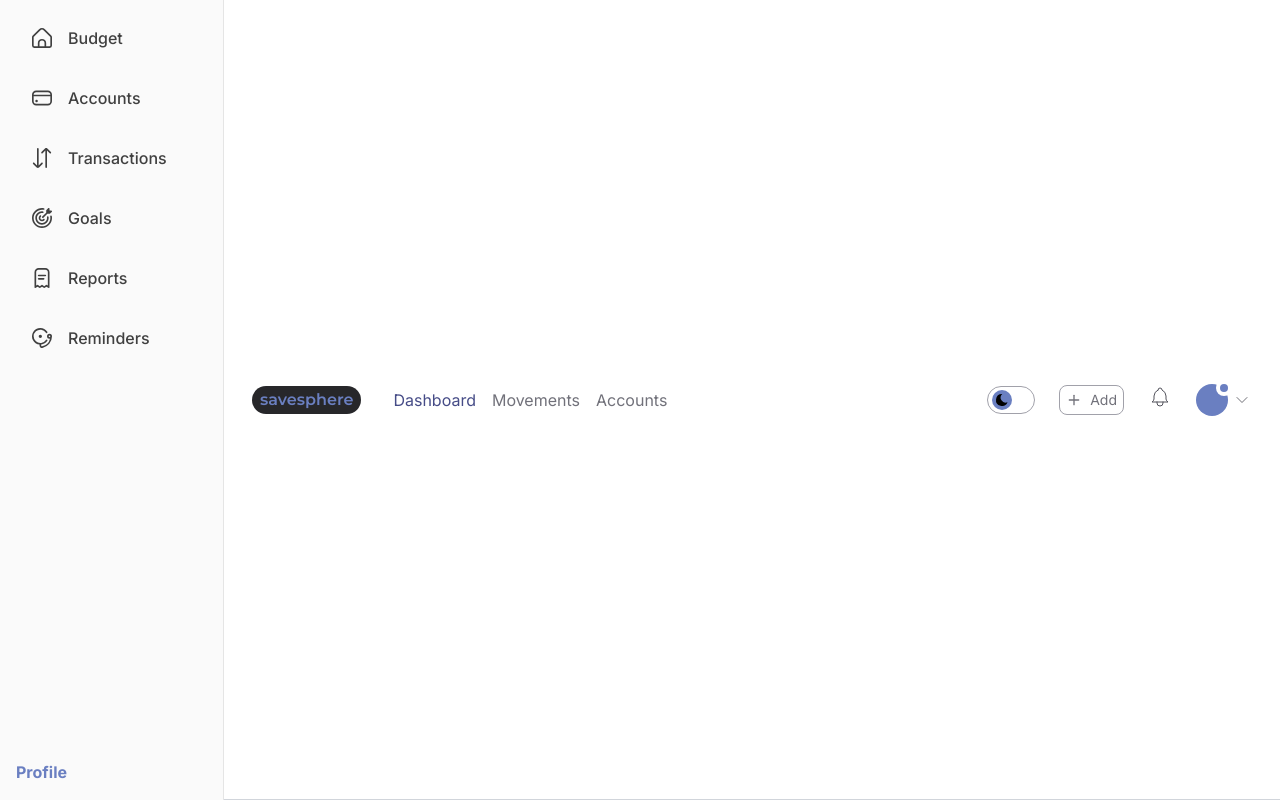
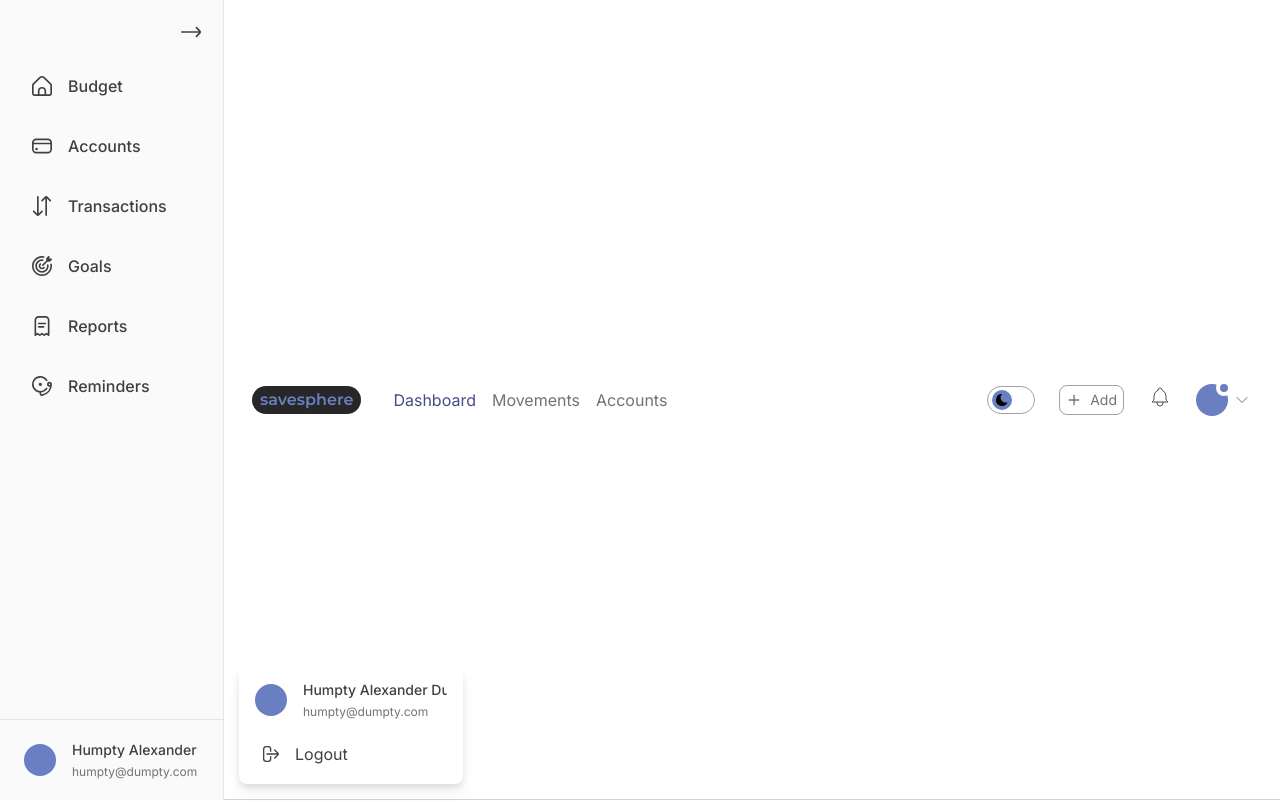
Before and after one commit to DanielPenalozaB/savesphere, a Next.js app: page / in a window 1280 px wide. Shown: the top 802 px of the page. Built offline with nearby package versions, Linux system fonts and the light colour scheme.

Commit message:
Improving app structure

```diff
--- a/src/app/layout.tsx
+++ b/src/app/layout.tsx
@@ -7,6 +7,7 @@ import {
     BellSchoolIcon,
     CardIcon,
     HomeIcon,
+    LogoutIcon,
     ReceiptIcon,
     SortIcon,
     TargetIcon,
@@ -37,6 +38,24 @@ export default function RootLayout({
                 <Providers>
                     <div className="flex h-screen w-[224px] flex-col justify-between border-r border-neutral-200 bg-neutral-50">
                         <ul className="flex flex-col gap-4 p-4">
+                            <li className="flex justify-end">
+                                <button
+                                    type="button"
+                                    title="Expand"
+                                    className="flex h-8 w-8 items-center justify-center fill-neutral-700 hover:fill-savesphere"
+                                >
+                                    <svg
+                                        xmlns="http://www.w3.org/2000/svg"
+                                        id="Outline"
+                                        viewBox="0 0 24 24"
+                                        className="h-5 fill-inherit"
+                                        width="512"
+                                        height="512"
+                                    >
+                                        <path d="M23.12,9.91,19.25,6a1,1,0,0,0-1.42,0h0a1,1,0,0,0,0,1.41L21.39,11H1a1,1,0,0,0-1,1H0a1,1,0,0,0,1,1H21.45l-3.62,3.61a1,1,0,0,0,0,1.42h0a1,1,0,0,0,1.42,0l3.87-3.88A3,3,0,0,0,23.12,9.91Z" />
+                                    </svg>
+                                </button>
+                            </li>
                             <li>
                                 <Link
                                     href={'/'}
@@ -104,8 +123,47 @@ export default function RootLayout({
                                 </Link>
                             </li>
                         </ul>
-                        <div className='w-full p-4 font-bold text-savesphere'>
-                            Profile
+                        <div className="relative w-full border-t border-neutral-200 p-4">
+                            <div className="group relative flex cursor-pointer items-center gap-4 rounded-lg px-2 py-1 hover:bg-savesphere-100">
+                                <div className="min-h-8 min-w-8 overflow-hidden rounded-full">
+                                    <div className="h-8 w-8 bg-savesphere" />
+                                </div>
+                                <div className="flex flex-col gap-1 truncate">
+                                    <span className="text-sm font-medium text-neutral-700">
+                                        Humpty Alexander Dumpty
+                                    </span>
+                                    <span className="text-xs text-neutral-500">
+                                        humpty@dumpty.com
+                                    </span>
+                                </div>
+                            </div>
+                            <div className="absolute bottom-4 left-[calc(100%+1rem)]">
+                                <ul className="flex max-w-[224px] flex-col gap-2 rounded-lg bg-white p-2 drop-shadow-lg">
+                                    <li className="group relative flex items-center gap-4 rounded-lg px-2 py-1">
+                                        <div className="min-h-8 min-w-8 overflow-hidden rounded-full">
+                                            <div className="h-8 w-8 bg-savesphere" />
+                                        </div>
+                                        <div className="flex flex-col gap-1 truncate">
+                                            <span className="text-sm font-medium text-neutral-700">
+                                                Humpty Alexander Dumpty
+                                            </span>
+                                            <span className="text-xs text-neutral-500">
+                                                humpty@dumpty.com
+                                            </span>
+                                        </div>
+                                    </li>
+                                    <li>
+                                        <button
+                                            type="button"
+                                            title="Logout"
+                                            className="flex w-full items-center gap-4 rounded-lg fill-neutral-700 px-4 py-2.5 text-neutral-700 hover:bg-savesphere-100 hover:fill-savesphere hover:text-savesphere"
+                                        >
+                                            <LogoutIcon className="h-4 w-4 fill-inherit" />
+                                            <span className='text-inherit'>Logout</span>
+                                        </button>
+                                    </li>
+                                </ul>
+                            </div>
                         </div>
                     </div>
                     {children}
--- a/src/assets/svg/index.tsx
+++ b/src/assets/svg/index.tsx
@@ -249,3 +249,20 @@ export function BellSchoolIcon({ ...restProps }) {
         </svg>
     );
 }
+
+export function LogoutIcon({ ...restProps }) {
+    return (
+        <svg
+            {...restProps}
+            xmlns="http://www.w3.org/2000/svg"
+            id="Layer_1"
+            data-name="Layer 1"
+            viewBox="0 0 24 24"
+            width="512"
+            height="512"
+        >
+            <path d="M11.476,15a1,1,0,0,0-1,1v3a3,3,0,0,1-3,3H5a3,3,0,0,1-3-3V5A3,3,0,0,1,5,2H7.476a3,3,0,0,1,3,3V8a1,1,0,0,0,2,0V5a5.006,5.006,0,0,0-5-5H5A5.006,5.006,0,0,0,0,5V19a5.006,5.006,0,0,0,5,5H7.476a5.006,5.006,0,0,0,5-5V16A1,1,0,0,0,11.476,15Z" />
+            <path d="M22.867,9.879,18.281,5.293a1,1,0,1,0-1.414,1.414l4.262,4.263L6,11a1,1,0,0,0,0,2H6l15.188-.031-4.323,4.324a1,1,0,1,0,1.414,1.414l4.586-4.586A3,3,0,0,0,22.867,9.879Z" />
+        </svg>
+    );
+}
```
